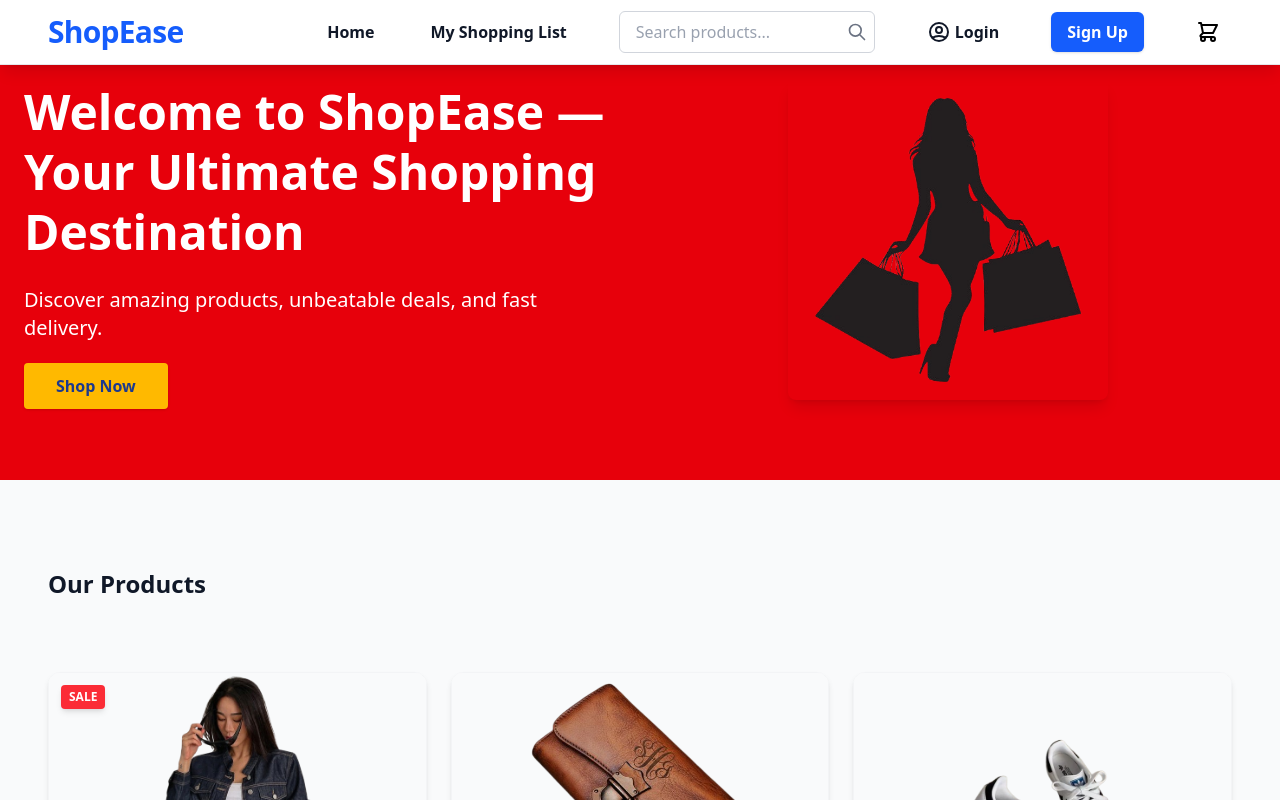
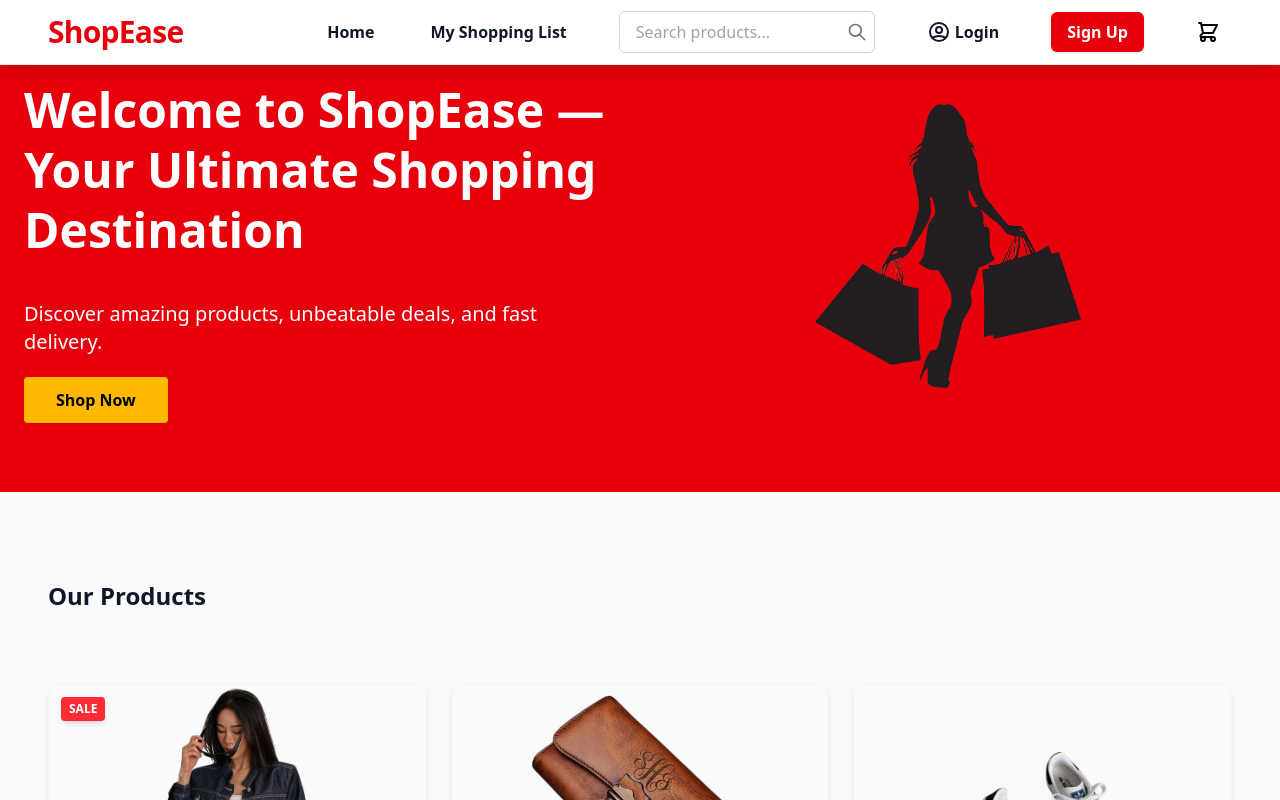
Before and after one commit to Apeksha-1-hub/ecommerce, a React (Vite) app: page / in a window 1280 px wide. Shown: the top 800 px of the page. Built offline with nearby package versions, Linux system fonts and the light colour scheme.

Commit message:
changes in navbar and in herosection

```diff
--- a/src/component/Navbar.jsx
+++ b/src/component/Navbar.jsx
@@ -24,7 +24,7 @@ const Navbar = ({ cartItemCount = 0 }) => {
           {/* Logo */}
           <Link
             to="/home"
-            className="text-blue-600 font-extrabold text-3xl tracking-tight"
+            className="text-red-600 font-extrabold text-3xl tracking-tight"
           >
             ShopEase
           </Link>
@@ -83,7 +83,7 @@ const Navbar = ({ cartItemCount = 0 }) => {
             {/* Signup */}
             <Link
               to="/signup"
-              className="bg-blue-600 hover:bg-blue-700 text-white px-4 py-2 rounded-md font-semibold shadow transition"
+              className="bg-red-600 hover:bg-blue-700 text-white px-4 py-2 rounded-md font-semibold shadow transition"
             >
               Sign Up
             </Link>
--- a/src/home/Home.jsx
+++ b/src/home/Home.jsx
@@ -9,7 +9,7 @@ const Home = () => {
       <section className="bg-red-600 text-white flex flex-col md:flex-row items-center justify-center py-20 px-6 text-center md:text-left">
         {/* Text Content */}
         <div className="flex-1 mb-8 md:mb-0">
-          <h1 className="text-4xl sm:text-5xl font-extrabold max-w-3xl leading-tight mb-6">
+          <h1 className="text-4xl sm:text-5xl font-extrabold max-w-3xl leading-tight  mb-10">
             Welcome to ShopEase — Your Ultimate Shopping Destination
           </h1>
           <p className="max-w-xl mb-8 text-lg sm:text-xl">
@@ -17,7 +17,7 @@ const Home = () => {
           </p>
           <a
             href="#products"
-            className="bg-amber-400 hover:bg-amber-500 text-blue-900 font-semibold px-8 py-3 rounded shadow transition"
+            className="bg-amber-400 hover:bg-amber-500 text-black font-semibold px-8 py-3 rounded shadow transition"
           >
             Shop Now
           </a>
@@ -28,7 +28,7 @@ const Home = () => {
           <img
             src="photos\girl.png"
             alt="Girl shopping with bags"
-            className="w-80 h-auto rounded-lg shadow-lg"
+            className="w-80 h-auto rounded-lg "
           />
         </div>
       </section>
```
